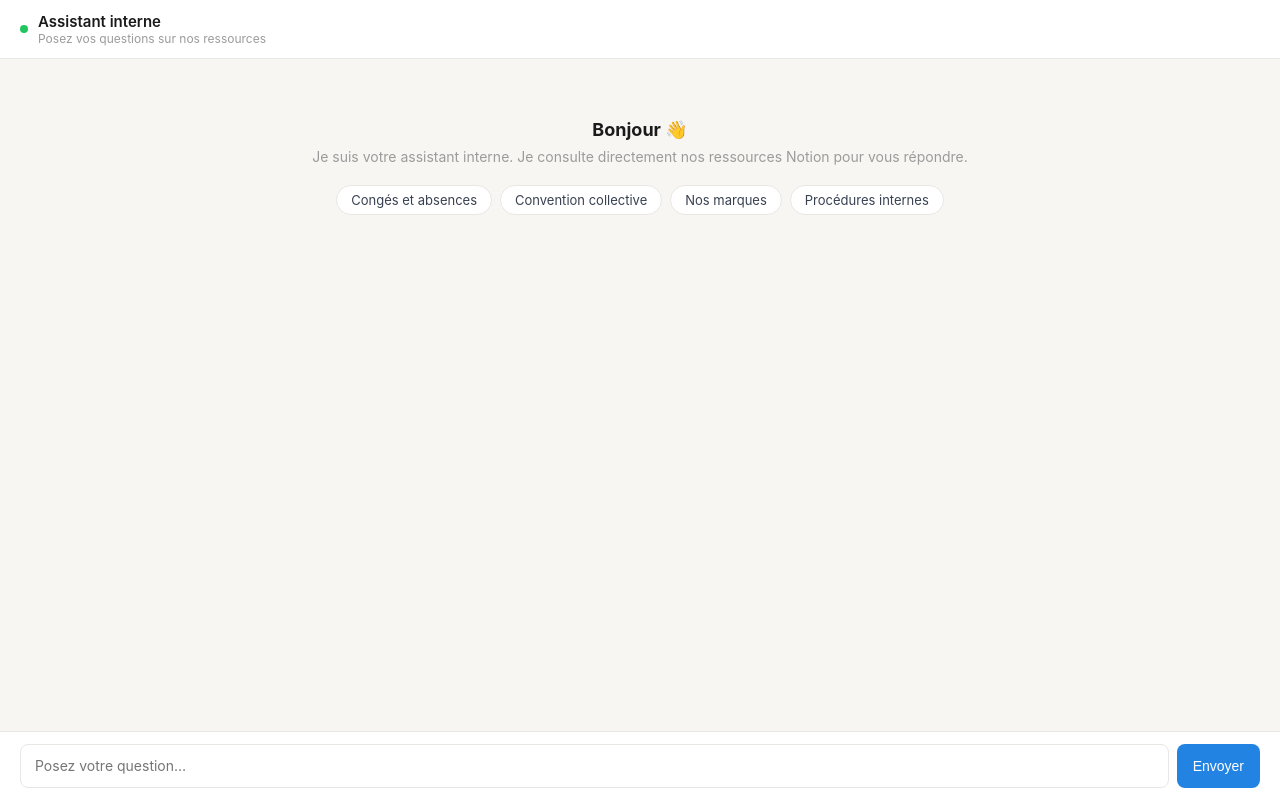
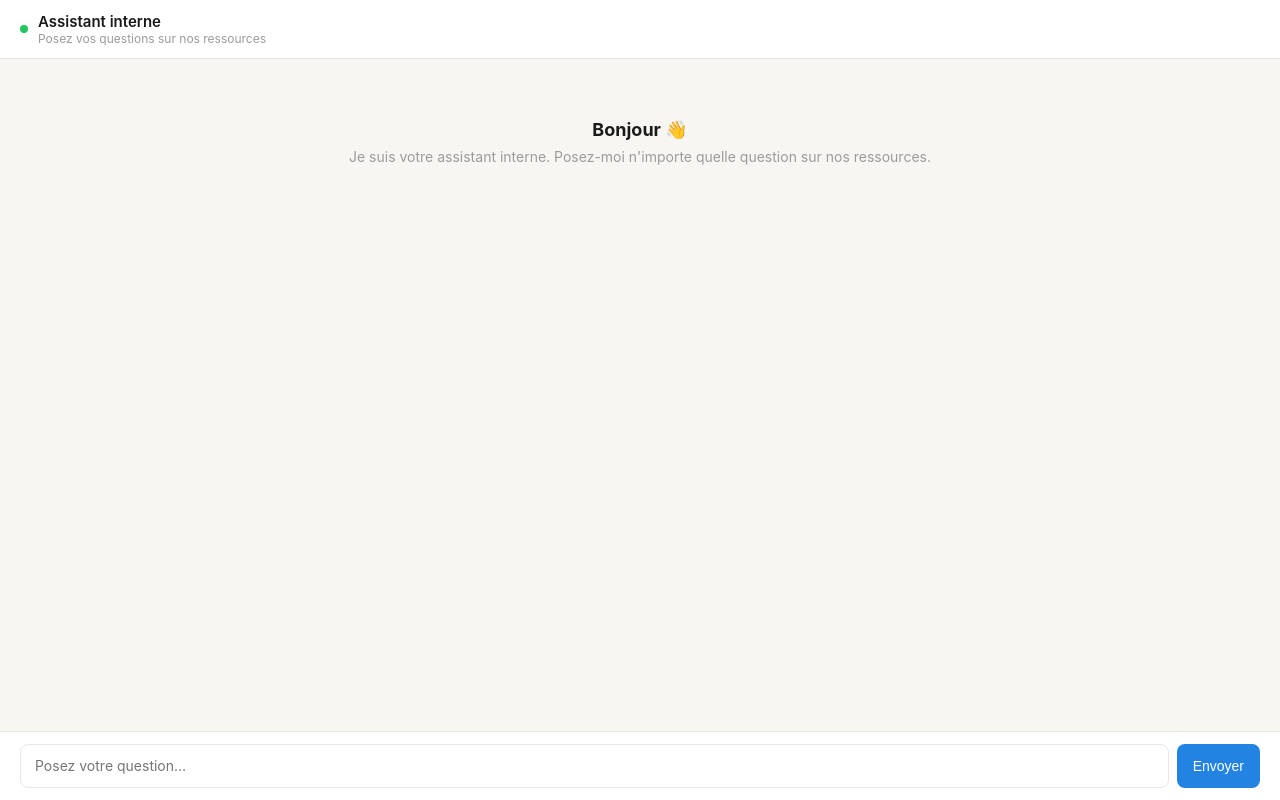
Before and after one commit to Thomas-poulain-collab/assistant-interne2, a website: page index.html in a window 1280 px wide. Drawn offline with Linux system fonts and the light colour scheme.

Commit message:
Update index.html

```diff
--- a/index.html
+++ b/index.html
@@ -3,7 +3,7 @@
 <head>
   <meta charset="UTF-8">
   <meta name="viewport" content="width=device-width, initial-scale=1.0">
-  <title>Assistant RH</title>
+  <title>Assistant interne</title>
   <style>
     * { box-sizing: border-box; margin: 0; padding: 0; }
     body {
@@ -54,15 +54,13 @@
     }
     .msg.bot.loading { color: #9b9b9b; font-style: italic; }
     .msg.error { background: #fef2f2; color: #dc2626; border-color: #fecaca; }
-    .sources {
-      margin-top: 8px;
-      padding-top: 8px;
-      border-top: 1px solid #f0f0f0;
-      font-size: 12px;
+    .welcome {
+      text-align: center;
+      padding: 40px 20px;
       color: #9b9b9b;
     }
-    .sources a { color: #2383e2; text-decoration: none; }
-    .sources a:hover { text-decoration: underline; }
+    .welcome h2 { font-size: 18px; color: #1a1a1a; margin-bottom: 8px; }
+    .welcome p { font-size: 14px; }
     #input-area {
       background: #fff;
       border-top: 1px solid #e8e7e3;
@@ -96,25 +94,6 @@
     }
     #send:hover { background: #1a6ec7; }
     #send:disabled { background: #c4d9f0; cursor: not-allowed; }
-    .welcome {
-      text-align: center;
-      padding: 40px 20px;
-      color: #9b9b9b;
-    }
-    .welcome h2 { font-size: 18px; color: #1a1a1a; margin-bottom: 8px; }
-    .welcome p { font-size: 14px; margin-bottom: 20px; }
-    .suggestions { display: flex; flex-wrap: wrap; gap: 8px; justify-content: center; }
-    .suggestion {
-      background: #fff;
-      border: 1px solid #e8e7e3;
-      border-radius: 20px;
-      padding: 6px 14px;
-      font-size: 13px;
-      cursor: pointer;
-      color: #374151;
-      transition: all 0.15s;
-    }
-    .suggestion:hover { border-color: #2383e2; color: #2383e2; }
   </style>
 </head>
 <body>
@@ -129,13 +108,7 @@
   <div id="messages">
     <div class="welcome">
       <h2>Bonjour 👋</h2>
-      <p>Je suis votre assistant interne. Je consulte directement nos ressources Notion pour vous répondre.</p>
-      <div class="suggestions">
-        <div class="suggestion" onclick="ask(this.textContent)">Congés et absences</div>
-        <div class="suggestion" onclick="ask(this.textContent)">Convention collective</div>
-        <div class="suggestion" onclick="ask(this.textContent)">Nos marques</div>
-        <div class="suggestion" onclick="ask(this.textContent)">Procédures internes</div>
-      </div>
+      <p>Je suis votre assistant interne. Posez-moi n'importe quelle question sur nos ressources.</p>
     </div>
   </div>
 
@@ -146,11 +119,6 @@
   </div>
 
   <script>
-    function ask(text) {
-      document.getElementById('input').value = text;
-      sendMessage();
-    }
-
     async function sendMessage() {
       const input = document.getElementById('input');
       const text = input.value.trim();
@@ -186,14 +154,6 @@
         botMsg.className = 'msg bot';
         botMsg.innerHTML = data.answer.replace(/\n/g, '<br>');
 
-        if (data.sources && data.sources.length > 0) {
-          const srcDiv = document.createElement('div');
-          srcDiv.className = 'sources';
-          srcDiv.innerHTML = '📄 Sources : ' + data.sources.map(s =>
-            `<a href="${s.url}" target="_blank">${s.title}</a>`
-          ).join(', ');
-          botMsg.appendChild(srcDiv);
-        }
       } catch (err) {
         botMsg.className = 'msg bot error';
         botMsg.textContent = 'Erreur : ' + err.message;
```
